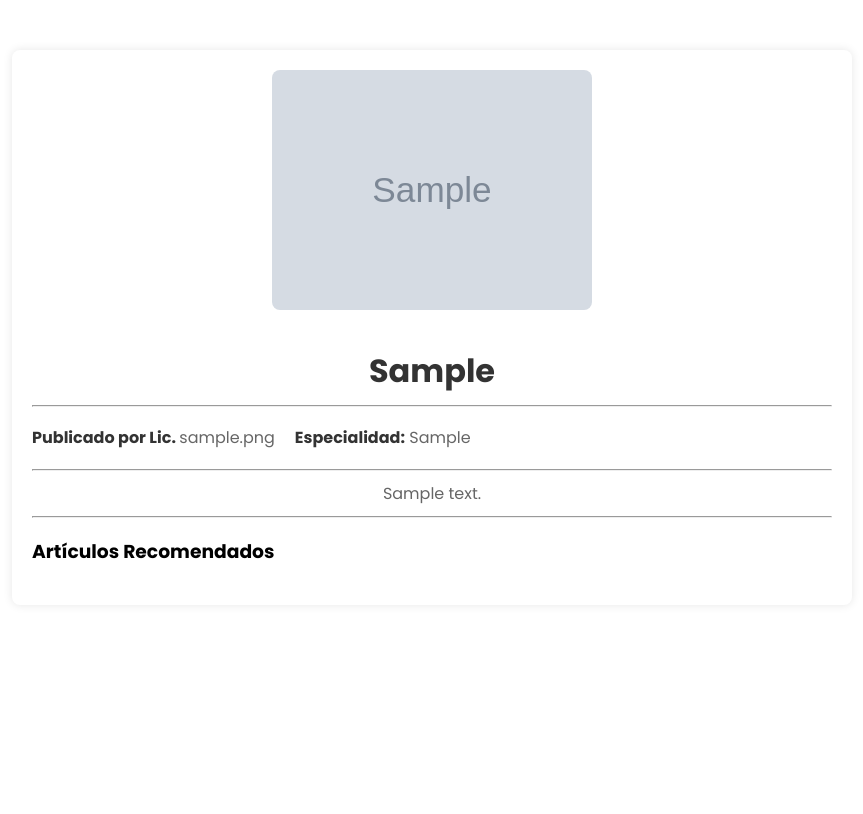
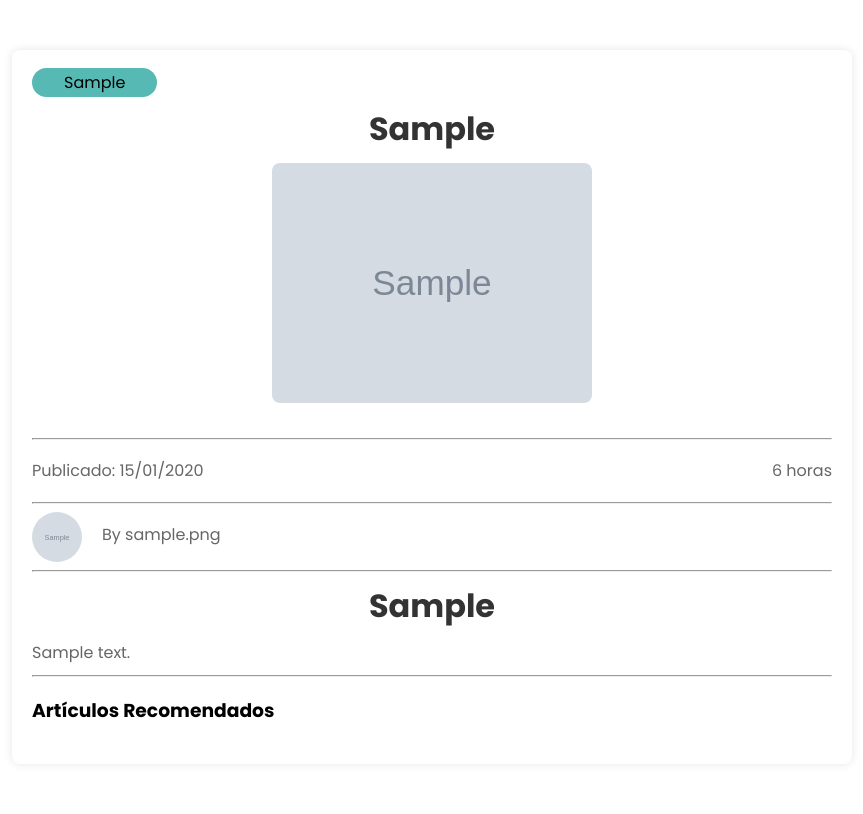
Before and after one commit to marrScielo/calidad-y-prueba, a PHP site: page /blog-details.php?id=1 in a window 1280 px wide. Shown: the part 80-894 px from the top of the page, without its empty margins (208-1071 px from the left). Before the commit the page ends 639 px from the top, so only its background shows below. Run offline with PHP 8.4, Linux system fonts and the light colour scheme; tables that the repository leaves empty or names only in its code hold one stand-in row (values such as "Sample post"); grey boxes marked "Sample" are stand-in pictures.

Commit message:
Agregando las mejoras al blog details

```diff
--- a/blog-details.php
+++ b/blog-details.php
@@ -7,9 +7,10 @@
     $postId = intval($_GET['id']);
     $query = "SELECT * FROM posts WHERE id = :post_id";
 
-    $query = "SELECT posts.*, psicologo.NombrePsicologo AS psicologo_nombre
+    $query = "SELECT posts.*, psicologo.NombrePsicologo AS psicologo_nombre, usuarios.fotoPerfil
               FROM posts
               LEFT JOIN psicologo ON posts.psicologo_id = psicologo.idPsicologo
+              LEFT JOIN usuarios ON psicologo.usuario_id = usuarios.id
               WHERE posts.id = :post_id";
     $stmt = $pdo->prepare($query);
     $stmt->bindParam(':post_id', $postId, PDO::PARAM_INT);
@@ -18,16 +19,25 @@
     if ($stmt->rowCount() > 0) {
         $post = $stmt->fetch(PDO::FETCH_ASSOC);
 
+        // Formatear la fecha
+        $fechaOriginal = $post['fecha'];
+        $fechaFormateada = date("d/m/Y", strtotime($fechaOriginal));
+
+        // Calcular el tiempo transcurrido desde la publicación
+        $fechaPublicacion = new DateTime($fechaOriginal);
+        $fechaActual = new DateTime();
+        $intervalo = $fechaPublicacion->diff($fechaActual);
+
+        if ($intervalo->h < 1) {
+            $tiempoTranscurrido = $intervalo->i . ' minutos';
+        } elseif ($intervalo->h < 24) {
+            $tiempoTranscurrido = $intervalo->h . ' horas';
+        } else {
+            $dias = $intervalo->d;
+            $tiempoTranscurrido = $dias . ($dias > 1 ? ' días' : ' día');
+        }
+
         // Fetch recommended articles
-        /*$especialidad = $post['especialidad'];
-        $recommendedQuery = "SELECT * FROM posts WHERE especialidad = :especialidad AND id != :post_id LIMIT 3";
-        $recommendedStmt = $pdo->prepare($recommendedQuery);
-        $recommendedStmt->bindParam(':especialidad', $especialidad, PDO::PARAM_STR);
-        $recommendedStmt->bindParam(':post_id', $postId, PDO::PARAM_INT);
-        $recommendedStmt->execute();
-        $recommendedPosts = $recommendedStmt->fetchAll(PDO::FETCH_ASSOC);*/
-
-        //TRAE ARTICULOS ALEATORIOS
         $recommendedQuery = "SELECT * FROM posts WHERE id != :post_id ORDER BY RAND() LIMIT 3";
         $recommendedStmt = $pdo->prepare($recommendedQuery);
         $recommendedStmt->bindParam(':post_id', $postId, PDO::PARAM_INT);
@@ -117,7 +127,6 @@
             width: 100%;
         }
 
-
         .recommended-articles .article h4 {
             font-size: 1.2em;
             color: #333;
@@ -158,39 +167,63 @@
             .recommended-articles .article p {
                 font-size: 0.8em;
             }
-
         }
 
-        .informacion{
+        .informacion {
             display: flex;
             flex-direction: row;
             gap: 20px;
         }
+
+        .especialidad_style {
+            background: #56B9B3;
+            color: black;
+            padding: 0.2rem 2rem;
+            border-radius: 1rem;
+        }
+
+        .container_fecha {
+            display: flex;
+            justify-content: space-between;
+        }
+
+        .content_blog{
+            text-align: justify;
+            line-height: 1rem;
+        }
     </style>
     <div class="container">
+        <span class="especialidad_style"><?php echo htmlspecialchars($post['especialidad']); ?></span>
         <div class="blog-post">
+            <h2><?php echo htmlspecialchars($post['tema']); ?></h2>
             <img class="image-post" src="<?php echo htmlspecialchars($post['imagen']); ?>" alt="<?php echo htmlspecialchars($post['tema']); ?>">
-            <h2><?php echo htmlspecialchars($post['tema']); ?></h2>
+            <hr>
+            <div class="container_fecha">
+                <div>
+                    <p>Publicado: <?php echo htmlspecialchars($fechaFormateada); ?></p>
+                </div>
+                <div>
+                    <p><?php echo htmlspecialchars($tiempoTranscurrido); ?></p>
+                </div>
+            </div>
             <hr>
             <div class="informacion">
-                 <p><strong>Publicado por Lic. </strong> <?php echo htmlspecialchars($post['psicologo_nombre']); ?></p>
-                <p><strong>Especialidad:</strong> <?php echo htmlspecialchars($post['especialidad']); ?></p>
-
+                <?php if (!empty($post['fotoPerfil'])): ?>
+                    <img src="<?php echo htmlspecialchars($post['fotoPerfil']); ?>" alt="Foto de perfil" style="width: 50px; height: 50px; border-radius: 50%;">
+                <?php endif; ?>
+                <p>By <?php echo htmlspecialchars($post['psicologo_nombre']); ?></p>
             </div>
-
             <hr>
-            <p><?php echo htmlspecialchars($post['descripcion']); ?></p>
-
+            <h2><?php echo htmlspecialchars($post['tema']); ?></h2>
+            <p class="content_blog"><?php echo htmlspecialchars($post['descripcion']); ?></p>
         </div>
         <hr>
         <h3>Artículos Recomendados</h3>
         <div class="recommended-articles">
-
             <?php foreach ($recommendedPosts as $recommendedPost): ?>
                 <div class="article">
                     <h4><a href="blog-details.php?id=<?php echo intval($recommendedPost['id']); ?>"><?php echo htmlspecialchars($recommendedPost['tema']); ?></a></h4>
-                    <img class="image-post" src="<?php echo htmlspecialchars($recommendedPost['imagen']); ?>" alt="<?php echo htmlspecialchars($post['tema']); ?>">
-
+                    <img class="image-post" src="<?php echo htmlspecialchars($recommendedPost['imagen']); ?>" alt="<?php echo htmlspecialchars($recommendedPost['tema']); ?>">
                 </div>
             <?php endforeach; ?>
         </div>
```
Lines whose indentation alone changed are shown as unchanged.
